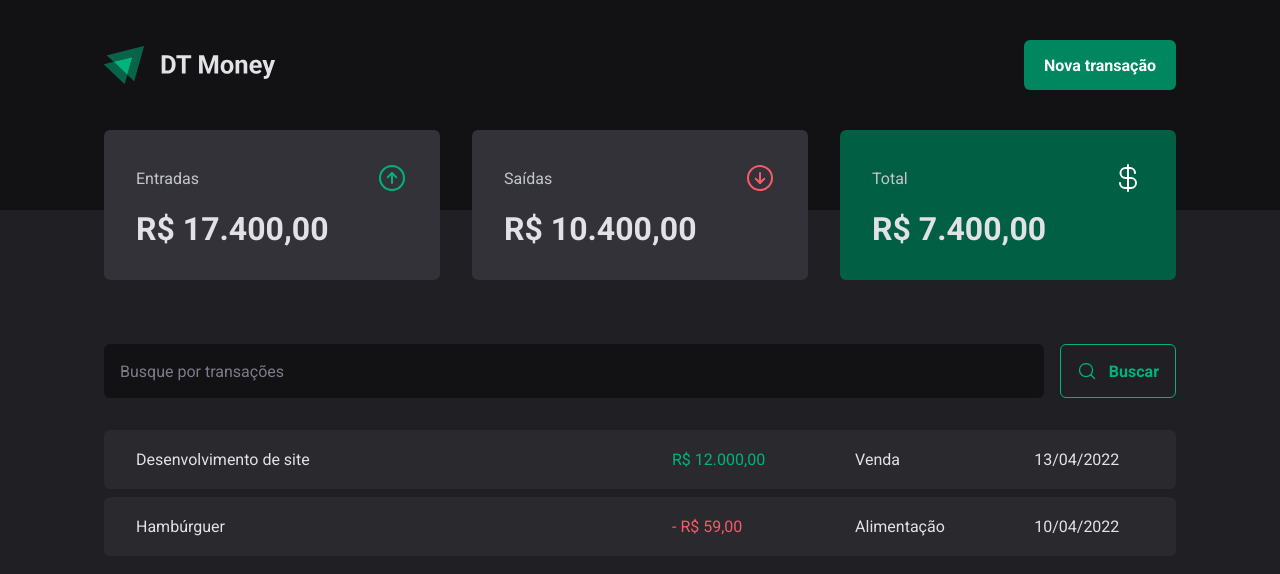
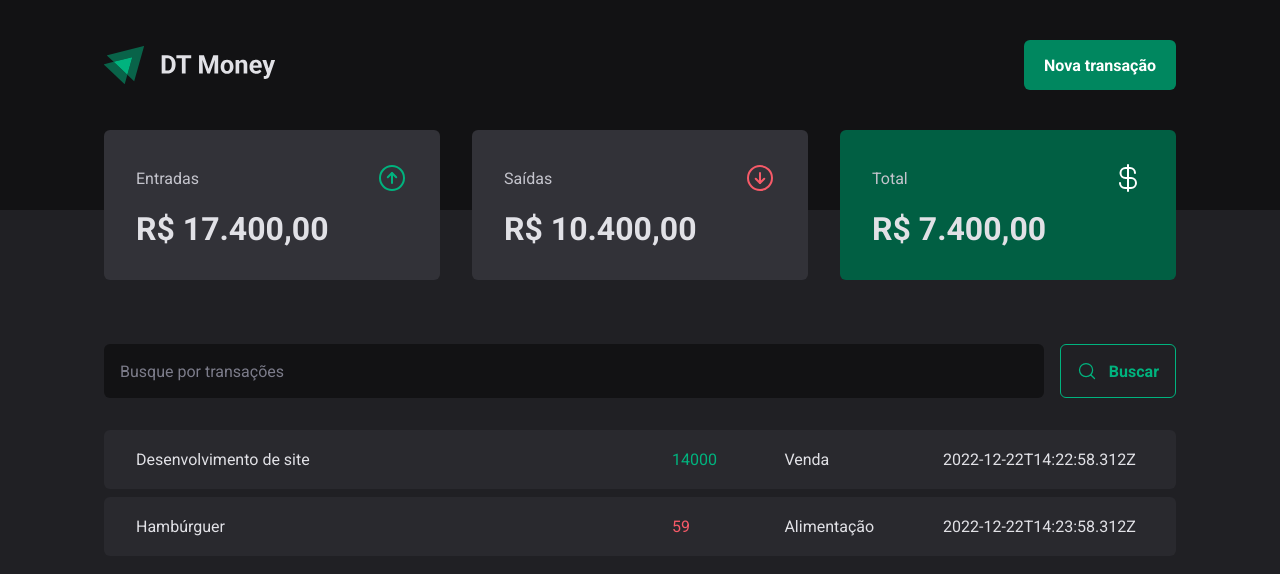
Before and after one commit to CtsLucas/DT-Money, a React (Vite) app: page / in a window 1280 px wide. Shown: the top 574 px of the page. Built offline with nearby package versions, Linux system fonts and the light colour scheme; data requests are answered from the project's data file.

Commit message:
feat: connecting with API

```diff
--- a/server.json
+++ b/server.json
@@ -1,3 +1,20 @@
 {
-  "transactions": []
+  "transactions": [
+    {
+      "id": 1,
+      "description": "Desenvolvimento de site",
+      "type": "income",
+      "category": "Venda",
+      "price": 14000,
+      "createdAt": "2022-12-22T14:22:58.312Z"
+    },
+    {
+      "id": 2,
+      "description": "Hambúrguer",
+      "type": "outcome",
+      "category": "Alimentação",
+      "price": 59,
+      "createdAt": "2022-12-22T14:23:58.312Z"
+    }
+  ]
 }
--- a/src/pages/Transactions/index.tsx
+++ b/src/pages/Transactions/index.tsx
@@ -1,3 +1,4 @@
+import { useEffect, useState } from 'react';
 import { Header } from '../../components/Header';
 import { Summary } from '../../components/Summary';
 import { SearchForm } from './components/SearchForm';
@@ -8,7 +9,28 @@
   TransactionsTable,
 } from './styles';
 
+interface Transaction {
+  id: number;
+  description: string;
+  type: 'income' | 'outcome';
+  category: string;
+  price: number;
+  createdAt: string;
+}
+
 export function Transaction() {
+  const [transaction, setTransaction] = useState<Transaction[]>([]);
+
+  async function loadTransactions() {
+    const response = await fetch('http://localhost:3000/transactions');
+    const data = await response.json();
+    setTransaction(data);
+  }
+
+  useEffect(() => {
+    loadTransactions();
+  }, []);
+
   return (
     <>
       <Header />
@@ -18,22 +40,20 @@
         <SearchForm />
         <TransactionsTable>
           <tbody>
-            <tr>
-              <td>Desenvolvimento de site</td>
-              <td>
-                <PriceHighLight variant="income">R$ 12.000,00</PriceHighLight>
-              </td>
-              <td>Venda</td>
-              <td>13/04/2022</td>
-            </tr>
-            <tr>
-              <td>Hambúrguer</td>
-              <td>
-                <PriceHighLight variant="outcome">- R$ 59,00</PriceHighLight>
-              </td>
-              <td>Alimentação</td>
-              <td>10/04/2022</td>
-            </tr>
+            {transaction.map((transaction) => {
+              return (
+                <tr key={transaction.id}>
+                  <td>{transaction.description}</td>
+                  <td>
+                    <PriceHighLight variant={transaction.type}>
+                      {transaction.price}
+                    </PriceHighLight>
+                  </td>
+                  <td>{transaction.category}</td>
+                  <td>{transaction.createdAt}</td>
+                </tr>
+              );
+            })}
           </tbody>
         </TransactionsTable>
       </TransactionsContainer>
```
